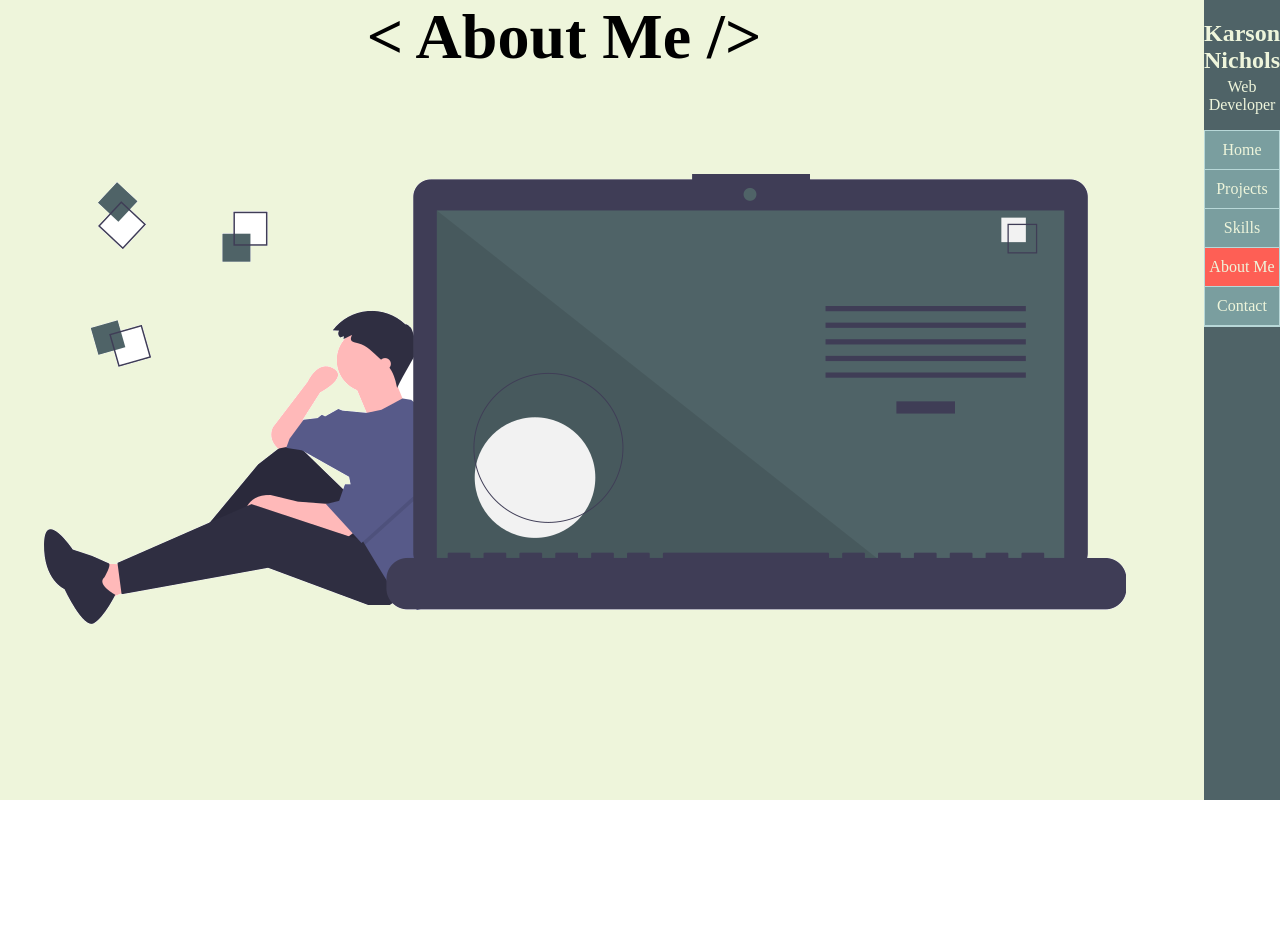
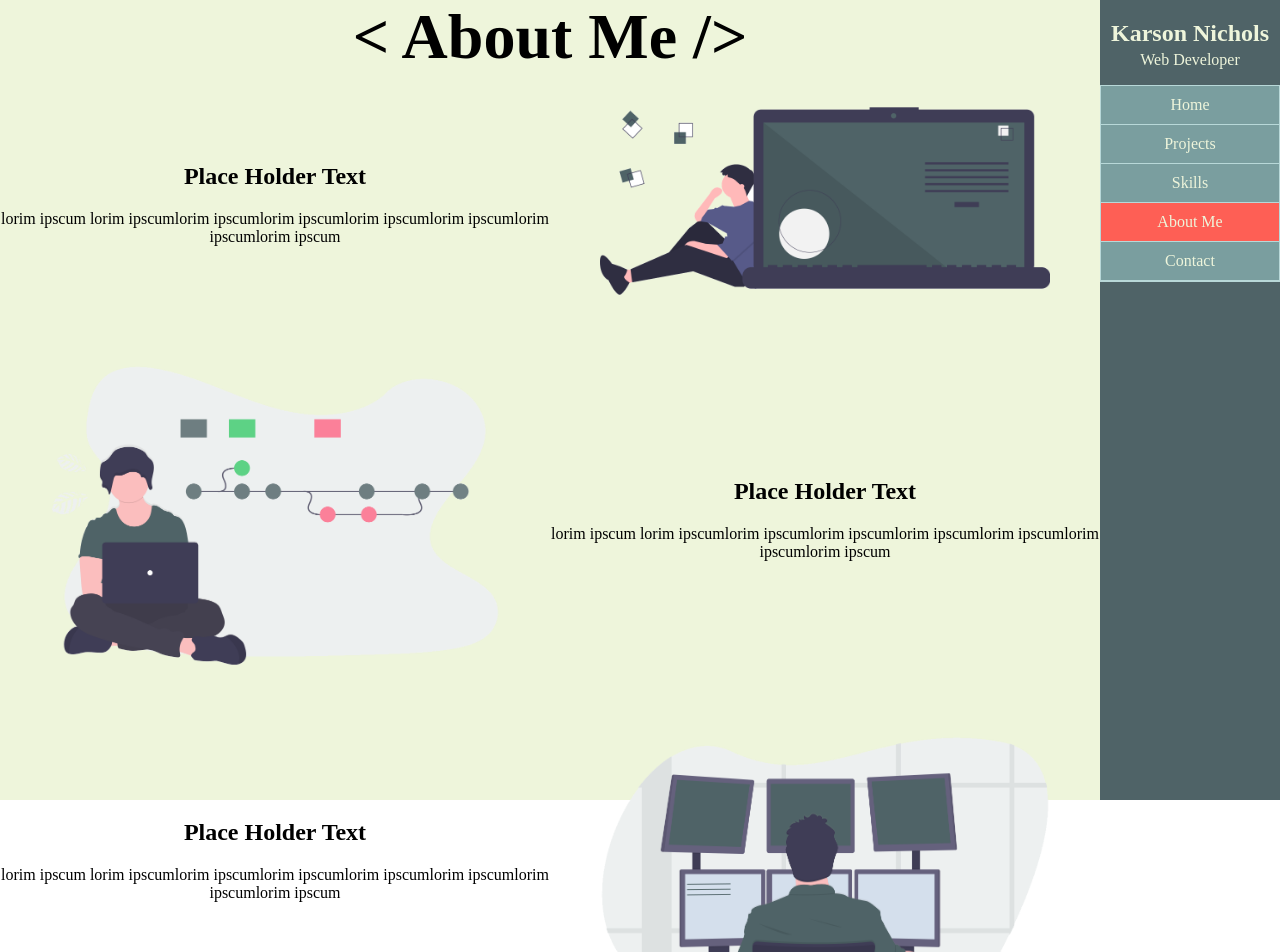
Before and after one commit to nicholsk18/portfolio, a Next.js app: page /about in a window 1280 px wide. Shown: the top 952 px of the page. Before the commit the page ends 800 px from the top, so only its background shows below. Built offline with nearby package versions, Linux system fonts and the light colour scheme.

Commit message:
added about layout

```diff
--- /dev/null
+++ b/public/assets/css/about.module.css
@@ -0,0 +1,13 @@
+.about_container {
+  display: flex;
+  flex-direction: row;
+  justify-content: space-around;
+}
+.about_text {
+  text-align: center;
+  width: 550px;
+  margin: auto 0;
+}
+.about_img img {
+  width: 550px;
+}
--- a/src/pages/about.jsx
+++ b/src/pages/about.jsx
@@ -1,6 +1,11 @@
 import Head from 'next/head'
 import Layout from '../components/Layout'
 import PageHeader from '../components/PageHeader'
+import {
+  about_container,
+  about_img,
+  about_text,
+} from '../../public/assets/css/about.module.css'
 
 const About = () => {
   return (
@@ -10,13 +15,44 @@ const About = () => {
       </Head>
       <PageHeader text="About Me" />
 
-      <div>
-        <div>
-          <h2></h2>
-          <p></p>
+      <div className={about_container}>
+        <div className={about_text}>
+          <h2>Place Holder Text</h2>
+          <p>
+            lorim ipscum lorim ipscumlorim ipscumlorim ipscumlorim ipscumlorim
+            ipscumlorim ipscumlorim ipscum
+          </p>
         </div>
-        <div>
+
+        <div className={about_img}>
           <img src="/assets/images/thinking-no-bg.png" alt="" />
+        </div>
+      </div>
+
+      <div className={about_container}>
+        <div className={about_img}>
+          <img src="/assets/images/version_control-no-bg.png" alt="" />
+        </div>
+        <div className={about_text}>
+          <h2>Place Holder Text</h2>
+          <p>
+            lorim ipscum lorim ipscumlorim ipscumlorim ipscumlorim ipscumlorim
+            ipscumlorim ipscumlorim ipscum
+          </p>
+        </div>
+      </div>
+
+      <div className={about_container}>
+        <div className={about_text}>
+          <h2>Place Holder Text</h2>
+          <p>
+            lorim ipscum lorim ipscumlorim ipscumlorim ipscumlorim ipscumlorim
+            ipscumlorim ipscumlorim ipscum
+          </p>
+        </div>
+
+        <div className={about_img}>
+          <img src="/assets/images/programming-no-bg.png" alt="" />
         </div>
       </div>
     </Layout>
```
